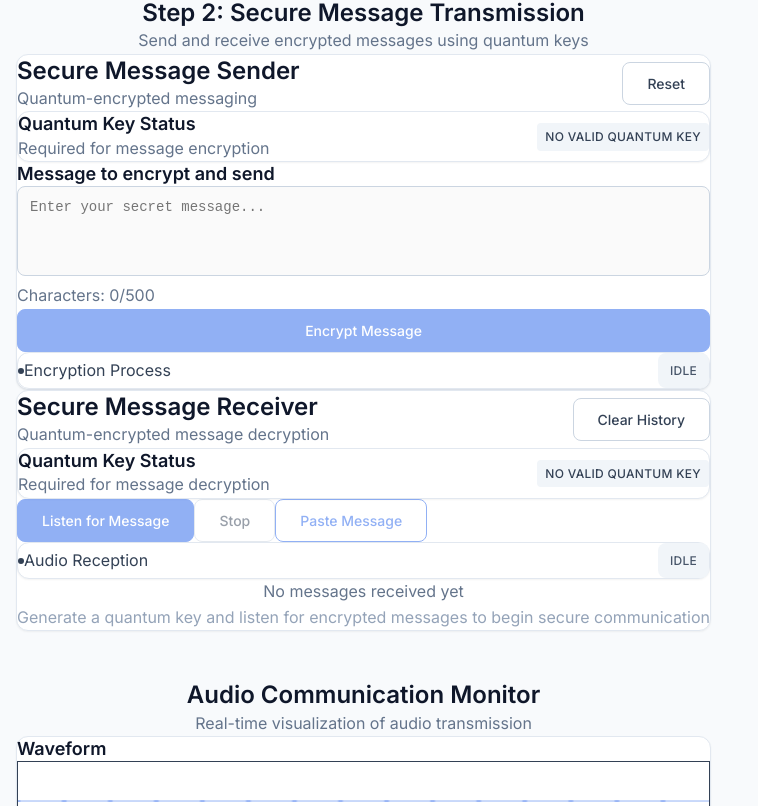
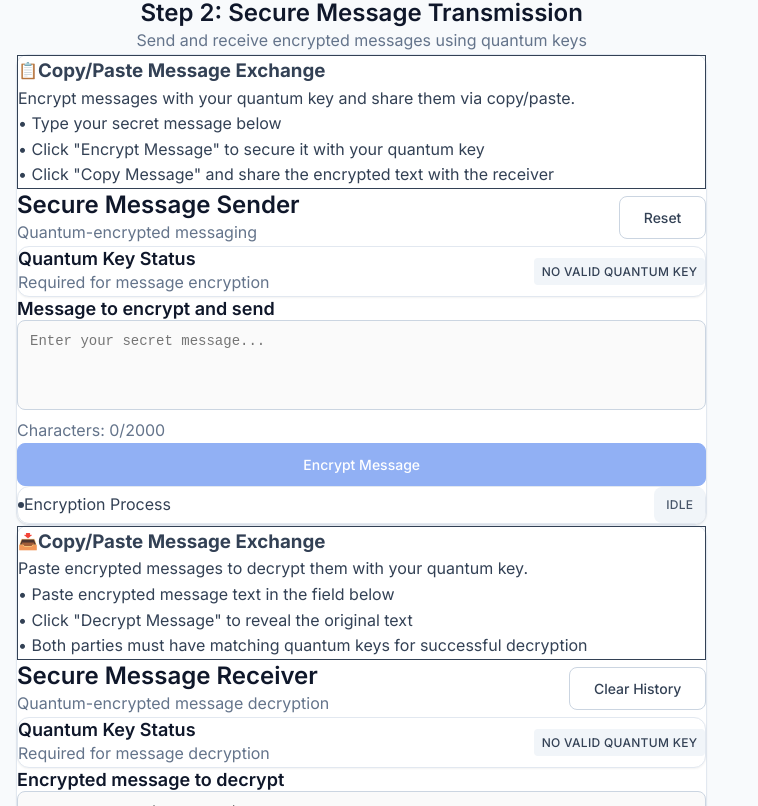
Before and after one commit to prajithravisankar/cqhack25-quantumwhisper, a React (Vite) app in the folder quantumwhisper/: page / in a window 1280 px wide. Shown: the part 754-1560 px from the top of the page, without its empty margins (0-758 px from the left). Built offline with nearby package versions, Linux system fonts and the light colour scheme.

Commit message:
removed audio transmission format in the step 2. everything is working end to end

```diff
--- a/quantumwhisper/src/components/MessageTransmission/MessageReceiver.jsx
+++ b/quantumwhisper/src/components/MessageTransmission/MessageReceiver.jsx
@@ -4,7 +4,6 @@ import ControlButton from '@/components/Common/ControlButton';
 import StatusIndicator from '@/components/Common/StatusIndicator';
 import QuantumContext from '@/context/QuantumContext';
 import useEncryption from '@/hooks/useEncryption';
-import useAudioProcessor from '@/hooks/useAudioProcessor';
 
 function clsx(...arr) {
   return arr.filter(Boolean).join(' ');
@@ -13,48 +12,46 @@ function clsx(...arr) {
 const MessageReceiver = () => {
   const { receivedKeyBits, status: qStatus } = useContext(QuantumContext);
   const { decrypt, status: decStatus, error: decError, isKeyValid } = useEncryption(receivedKeyBits);
-  const {
-    receiveQuantumKey: startListening,
-    stopReception,
-    parseTransmittedQuantumKey,
-    status: audioStatus,
-    progress: audioProgress,
-    error: audioError
-  } = useAudioProcessor();
 
-  const [listening, setListening] = useState(false);
   const [messages, setMessages] = useState([]);
+  const [pasteInput, setPasteInput] = useState('');
+  const [decrypting, setDecrypting] = useState(false);
   const [currentMessage, setCurrentMessage] = useState('');
-  const [decrypting, setDecrypting] = useState(false);
 
-  const canListen = !listening && audioStatus !== 'listening';
+  const canPaste = pasteInput.trim().length > 0 && !decrypting;
 
-  const handleListen = async () => {
-    setListening(true);
-    const handleRes = await startListening({ timeoutMs: 30000 });
-    if (!handleRes.ok) {
-      setListening(false);
-      return;
-    }
-    // For demo, we'll use paste functionality since live audio decoding is complex
-  };
-
-  const handleStop = () => {
-    stopReception();
-    setListening(false);
-  };
-
-  const handlePasteMessage = async () => {
+  const handlePasteFromClipboard = async () => {
     try {
       const text = await navigator.clipboard.readText();
-      console.log('Pasted message text:', text);
+      console.log('Pasted message text from clipboard:', text);
       await processReceivedData(text.trim());
+      setPasteInput(''); // Clear input after successful processing
     } catch (e) {
-      console.error('Failed to paste message:', e);
+      console.error('Failed to paste message from clipboard:', e);
       const errorMessage = {
         id: Date.now(),
         timestamp: new Date().toLocaleTimeString(),
-        content: '[Paste failed]',
+        content: '[Clipboard paste failed]',
+        status: 'error',
+        error: e.message
+      };
+      setMessages(prev => [errorMessage, ...prev]);
+    }
+  };
+
+  const handlePasteFromInput = async () => {
+    if (!pasteInput.trim()) return;
+
+    try {
+      console.log('Processing pasted text from input:', pasteInput);
+      await processReceivedData(pasteInput.trim());
+      setPasteInput(''); // Clear input after successful processing
+    } catch (e) {
+      console.error('Failed to process pasted message:', e);
+      const errorMessage = {
+        id: Date.now(),
+        timestamp: new Date().toLocaleTimeString(),
+        content: '[Input processing failed]',
         status: 'error',
         error: e.message
       };
@@ -135,6 +132,7 @@ const MessageReceiver = () => {
   const handleClearMessages = () => {
     setMessages([]);
     setCurrentMessage('');
+    setPasteInput('');
   };
 
   const getKeyStatus = () => {
@@ -144,6 +142,22 @@ const MessageReceiver = () => {
 
   return (
     <div className="modern-card p-6 space-y-6">
+      {/* Copy/Paste Information Banner */}
+      <div className="bg-blue-50 border border-blue-200 rounded-lg p-4 mb-6">
+        <div className="flex items-center gap-2 mb-2">
+          <div className="text-blue-600">📥</div>
+          <h3 className="text-sm font-semibold text-blue-800">Copy/Paste Message Exchange</h3>
+        </div>
+        <p className="text-sm text-blue-700 mb-2">
+          Paste encrypted messages to decrypt them with your quantum key.
+        </p>
+        <div className="text-xs text-blue-600 space-y-1">
+          <div>• Paste encrypted message text in the field below</div>
+          <div>• Click "Decrypt Message" to reveal the original text</div>
+          <div>• Both parties must have matching quantum keys for successful decryption</div>
+        </div>
+      </div>
+
       <div className="flex items-center justify-between mb-6">
         <div>
           <h2 className="modern-heading modern-heading-lg">Secure Message Receiver</h2>
@@ -170,38 +184,36 @@ const MessageReceiver = () => {
         </div>
       </div>
 
-      {/* Reception Controls */}
-      <div className="space-y-4">
-        <div className="flex items-center gap-3 flex-wrap">
+      {/* Message Input */}
+      <div className="space-y-3">
+        <label htmlFor="pasteInput" className="block modern-heading modern-heading-sm">
+          Encrypted message to decrypt
+        </label>
+        <textarea
+          id="pasteInput"
+          rows={4}
+          value={pasteInput}
+          onChange={(e) => setPasteInput(e.target.value)}
+          className="modern-input resize-none"
+          placeholder="Paste encrypted message here..."
+          disabled={!isKeyValid}
+        />
+        <div className="flex items-center gap-3">
           <ControlButton
-            onClick={handleListen}
-            disabled={!canListen || !isKeyValid}
-            loading={listening}
+            onClick={handlePasteFromInput}
+            disabled={!canPaste || !isKeyValid}
+            loading={decrypting}
           >
-            Listen for Message
-          </ControlButton>
-          <ControlButton
-            variant="secondary"
-            onClick={handleStop}
-            disabled={!listening}
-          >
-            Stop
+            Decrypt Message
           </ControlButton>
           <ControlButton
             variant="outline"
-            onClick={handlePasteMessage}
-            disabled={!isKeyValid}
+            onClick={handlePasteFromClipboard}
+            disabled={!isKeyValid || decrypting}
           >
-            Paste Message
+            Paste from Clipboard
           </ControlButton>
         </div>
-
-        <StatusIndicator
-          status={audioStatus}
-          label="Audio Reception"
-          progress={audioProgress}
-          error={audioError}
-        />
       </div>
 
       {/* Decryption Status */}
@@ -255,7 +267,7 @@ const MessageReceiver = () => {
         <div className="text-center py-12">
           <div className="modern-text-secondary text-lg mb-2">No messages received yet</div>
           <div className="modern-text-muted text-sm">
-            Generate a quantum key and listen for encrypted messages to begin secure communication
+            Paste encrypted messages above to decrypt them with your quantum key
           </div>
         </div>
       )}
--- a/quantumwhisper/src/components/MessageTransmission/MessageSender.jsx
+++ b/quantumwhisper/src/components/MessageTransmission/MessageSender.jsx
@@ -3,34 +3,24 @@ import ControlButton from '@/components/Common/ControlButton';
 import StatusIndicator from '@/components/Common/StatusIndicator';
 import QuantumContext from '@/context/QuantumContext';
 import useEncryption from '@/hooks/useEncryption';
-import useAudioProcessor from '@/hooks/useAudioProcessor';
 
 function clsx(...arr) {
   return arr.filter(Boolean).join(' ');
 }
 
-const MAX_MESSAGE_LENGTH = 500; // Reasonable limit for audio transmission
+const MAX_MESSAGE_LENGTH = 2000; // Increased limit since we're not using audio
 
 const MessageSender = () => {
   const { generatedKeyBits, status: qStatus, areKeysMatching } = useContext(QuantumContext);
   const { encrypt, status: encStatus, error: encError, isKeyValid } = useEncryption(generatedKeyBits);
-  const {
-    transmitQuantumKey,
-    status: audioStatus,
-    progress: audioProgress,
-    error: audioError
-  } = useAudioProcessor();
 
   const [message, setMessage] = useState('');
   const [encryptedPackage, setEncryptedPackage] = useState(null);
-  const [transmitting, setTransmitting] = useState(false);
-  const [transmitted, setTransmitted] = useState(false);
   const [copied, setCopied] = useState(false);
 
   const messageLength = message.length;
   const isMessageValid = message.trim().length > 0 && messageLength <= MAX_MESSAGE_LENGTH;
   const canEncrypt = isKeyValid && isMessageValid && encStatus !== 'encrypting';
-  const canTransmit = encryptedPackage && !transmitting;
   const canCopy = encryptedPackage;
 
   const handleEncrypt = async () => {
@@ -39,37 +29,14 @@ const MessageSender = () => {
     const result = await encrypt(message.trim());
     if (result.ok) {
       setEncryptedPackage(result.package);
-      setTransmitted(false);
     }
-  };
-
-  const handleTransmit = async () => {
-    if (!encryptedPackage) return;
-
-    setTransmitting(true);
-    setTransmitted(false);
-
-    // Convert encrypted package to transmittable format
-    const payload = JSON.stringify({
-      v: 1,
-      t: 'msg',
-      ts: Date.now(),
-      data: encryptedPackage,
-    });
-
-    // Convert to bits for audio transmission (simplified)
-    const bits = payload.split('').map(c => c.charCodeAt(0).toString(2).padStart(8, '0')).join('').split('').map(Number);
-
-    const result = await transmitQuantumKey(bits, { retries: 2 });
-    setTransmitting(false);
-    setTransmitted(result.ok);
   };
 
   const handleCopyMessage = async () => {
     if (!encryptedPackage) return;
 
     try {
-      // Create a message payload similar to quantum key format
+      // Create a message payload
       const messagePayload = {
         version: 1,
         type: 'encrypted_message',
@@ -91,7 +58,6 @@ const MessageSender = () => {
   const handleReset = () => {
     setMessage('');
     setEncryptedPackage(null);
-    setTransmitted(false);
     setCopied(false);
   };
 
@@ -103,6 +69,22 @@ const MessageSender = () => {
 
   return (
     <div className="modern-card p-6 space-y-6">
+      {/* Copy/Paste Information Banner */}
+      <div className="bg-green-50 border border-green-200 rounded-lg p-4 mb-6">
+        <div className="flex items-center gap-2 mb-2">
+          <div className="text-green-600">📋</div>
+          <h3 className="text-sm font-semibold text-green-800">Copy/Paste Message Exchange</h3>
+        </div>
+        <p className="text-sm text-green-700 mb-2">
+          Encrypt messages with your quantum key and share them via copy/paste.
+        </p>
+        <div className="text-xs text-green-600 space-y-1">
+          <div>• Type your secret message below</div>
+          <div>• Click "Encrypt Message" to secure it with your quantum key</div>
+          <div>• Click "Copy Message" and share the encrypted text with the receiver</div>
+        </div>
+      </div>
+
       <div className="flex items-center justify-between mb-6">
         <div>
           <h2 className="modern-heading modern-heading-lg">Secure Message Sender</h2>
@@ -146,7 +128,7 @@ const MessageSender = () => {
         <div className="flex justify-between text-sm">
           <span className="modern-text-secondary">Characters: {messageLength}/{MAX_MESSAGE_LENGTH}</span>
           {messageLength > MAX_MESSAGE_LENGTH && (
-            <span className="text-red-600 font-medium">Message too long for audio transmission</span>
+            <span className="text-red-600 font-medium">Message too long</span>
           )}
         </div>
       </div>
@@ -171,41 +153,19 @@ const MessageSender = () => {
           <div className="bg-gray-50 p-3 rounded font-mono text-sm text-gray-600 break-all border">
             {JSON.stringify(encryptedPackage).substring(0, 120)}...
           </div>
-        </div>
-      )}
 
-      {/* Transmission Controls */}
-      {encryptedPackage && (
-        <div className="space-y-4">
-          <div className="flex items-center gap-3 flex-wrap">
+          {/* Copy Controls */}
+          <div className="mt-4 flex items-center gap-3">
             <ControlButton
-              onClick={handleTransmit}
-              disabled={!canTransmit}
-              loading={transmitting}
-            >
-              Transmit via Audio
-            </ControlButton>
-            <ControlButton
-              variant="secondary"
               onClick={handleCopyMessage}
               disabled={!canCopy}
             >
-              Copy Message
+              Copy Encrypted Message
             </ControlButton>
-            {transmitted && (
-              <span className="text-sm text-green-600 font-medium">✓ Message transmitted</span>
-            )}
             {copied && (
-              <span className="text-sm text-blue-600 font-medium">✓ Message copied</span>
+              <span className="text-sm text-green-600 font-medium">✓ Message copied to clipboard!</span>
             )}
           </div>
-
-          <StatusIndicator
-            status={audioStatus}
-            label="Audio Transmission"
-            progress={audioProgress}
-            error={audioError}
-          />
         </div>
       )}
     </div>
```
